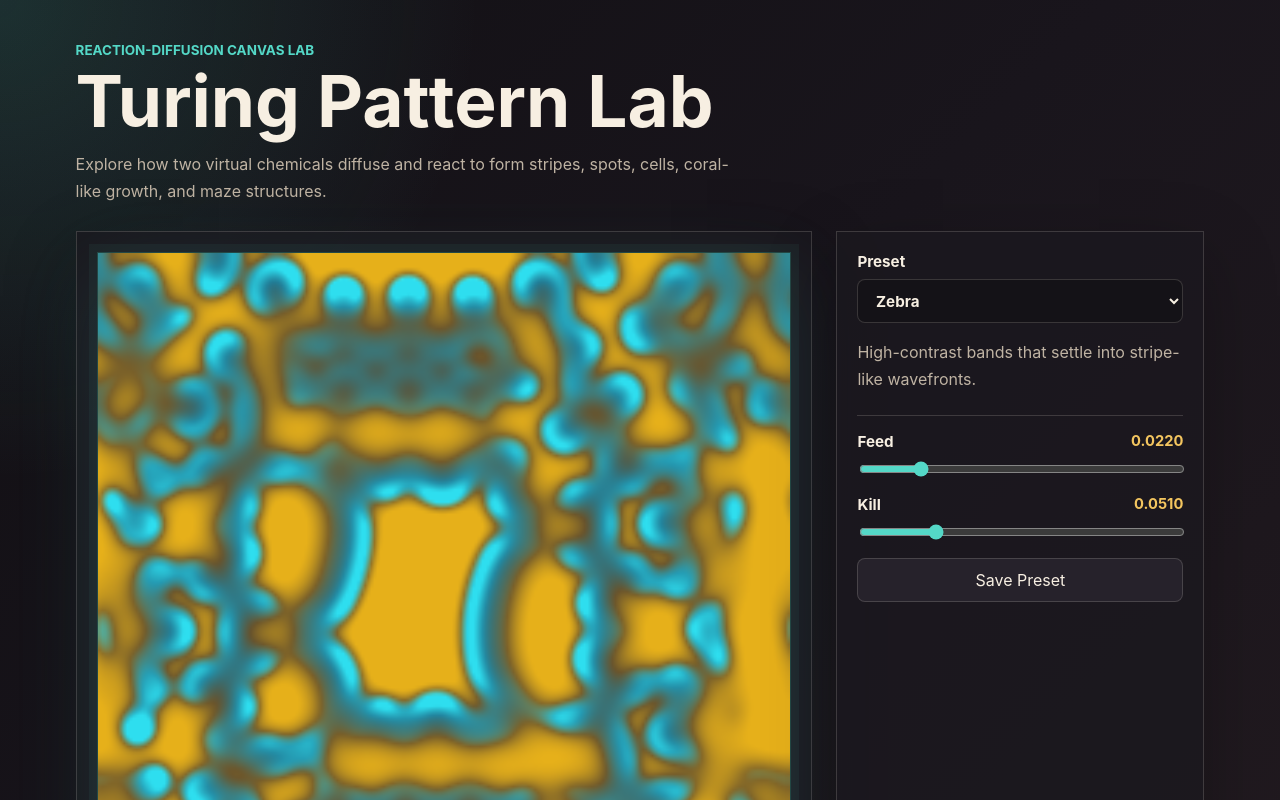
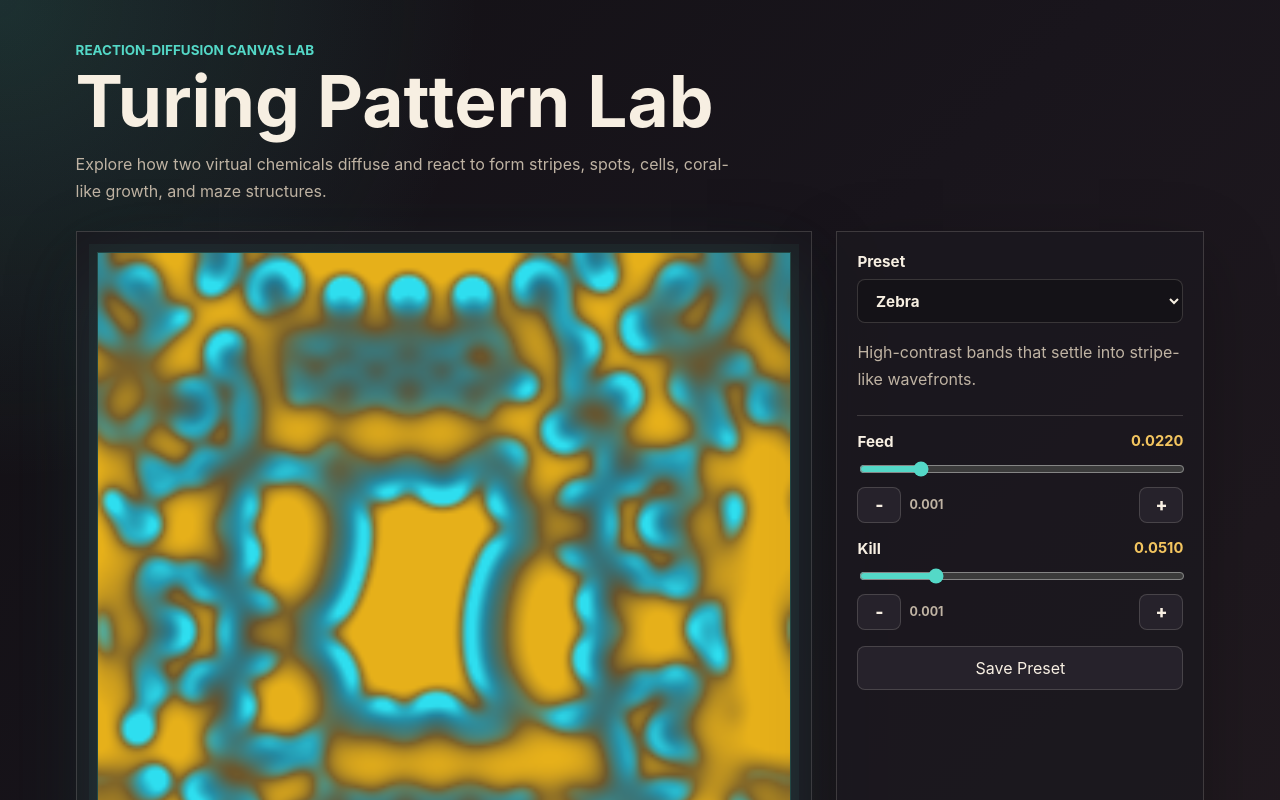
Before and after one commit to Bamboosato/turing-pattern-lab, a React (Vite) app: page / in a window 1280 px wide. Shown: the top 800 px of the page. Built offline with nearby package versions, Linux system fonts and the light colour scheme.

Commit message:
Add fine tune parameter controls

```diff
--- a/src/App.tsx
+++ b/src/App.tsx
@@ -9,7 +9,7 @@ import {
   saveUserPresets,
   type UserPreset,
 } from './presets/userPresets';
-import { generateRandomParams, withFeedKill } from './simulation/random';
+import { FEED_RANGE, KILL_RANGE, generateRandomParams, withFeedKill } from './simulation/random';
 import {
   getFullscreenSimulationSize,
   NORMAL_SIMULATION_SIZE,
@@ -18,6 +18,7 @@ import {
 import type { ReactionDiffusionParams, SeedMode } from './simulation/types';
 
 const APP_CANVAS_VIEW_QUERY = '(max-width: 820px), (pointer: coarse)';
+const FINE_TUNE_STEP = 0.001;
 
 function shouldUseAppCanvasView() {
   return window.matchMedia(APP_CANVAS_VIEW_QUERY).matches;
@@ -131,8 +132,18 @@ function App() {
     setSelectedPresetId(null);
   };
 
+  const handleFeedAdjust = (delta: number) => {
+    setParams((current) => withFeedKill(current, current.feed + delta, current.kill));
+    setSelectedPresetId(null);
+  };
+
   const handleKillChange = (kill: number) => {
     setParams((current) => withFeedKill(current, current.feed, kill));
+    setSelectedPresetId(null);
+  };
+
+  const handleKillAdjust = (delta: number) => {
+    setParams((current) => withFeedKill(current, current.feed, current.kill + delta));
     setSelectedPresetId(null);
   };
 
@@ -314,6 +325,27 @@ function App() {
               onChange={(event) => handleFeedChange(Number(event.target.value))}
               aria-label="Feed rate"
             />
+            <div className="fine-tune-controls" aria-label="Feed fine tuning">
+              <button
+                type="button"
+                onClick={() => handleFeedAdjust(-FINE_TUNE_STEP)}
+                disabled={params.feed <= FEED_RANGE.min}
+                aria-label="Decrease feed by 0.001"
+              >
+                -
+              </button>
+              <span className="fine-tune-step" aria-hidden="true">
+                0.001
+              </span>
+              <button
+                type="button"
+                onClick={() => handleFeedAdjust(FINE_TUNE_STEP)}
+                disabled={params.feed >= FEED_RANGE.max}
+                aria-label="Increase feed by 0.001"
+              >
+                +
+              </button>
+            </div>
           </label>
 
           <label className="field range-field">
@@ -329,6 +361,27 @@ function App() {
               onChange={(event) => handleKillChange(Number(event.target.value))}
               aria-label="Kill rate"
             />
+            <div className="fine-tune-controls" aria-label="Kill fine tuning">
+              <button
+                type="button"
+                onClick={() => handleKillAdjust(-FINE_TUNE_STEP)}
+                disabled={params.kill <= KILL_RANGE.min}
+                aria-label="Decrease kill by 0.001"
+              >
+                -
+              </button>
+              <span className="fine-tune-step" aria-hidden="true">
+                0.001
+              </span>
+              <button
+                type="button"
+                onClick={() => handleKillAdjust(FINE_TUNE_STEP)}
+                disabled={params.kill >= KILL_RANGE.max}
+                aria-label="Increase kill by 0.001"
+              >
+                +
+              </button>
+            </div>
           </label>
 
           <div className="preset-actions">
--- a/src/styles/global.css
+++ b/src/styles/global.css
@@ -260,6 +260,28 @@ select {
   accent-color: var(--accent);
 }
 
+.fine-tune-controls {
+  display: grid;
+  grid-template-columns: 44px minmax(3.5rem, 1fr) 44px;
+  gap: 0.5rem;
+  align-items: center;
+}
+
+.fine-tune-controls button {
+  width: 44px;
+  min-height: 36px;
+  padding: 0;
+  font-size: 1.1rem;
+  font-weight: 800;
+}
+
+.fine-tune-step {
+  color: var(--muted);
+  font-size: 0.78rem;
+  font-weight: 700;
+  text-align: center;
+}
+
 .preset-description {
   min-height: 4.8rem;
   margin: 0;
```
Also changed, not shown: 1 other file (tests, documents, lock files or other folders).
